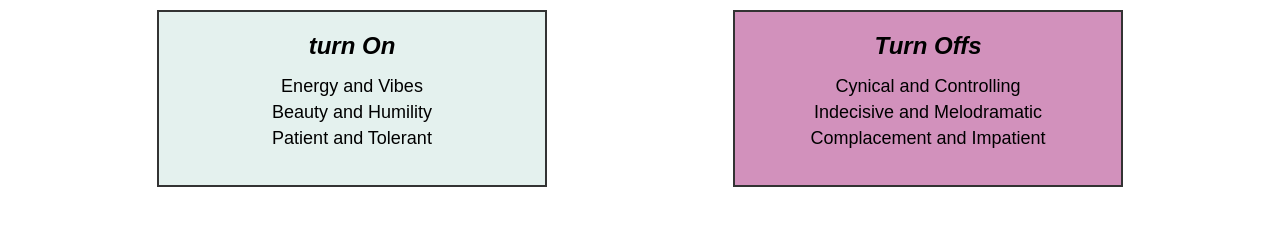
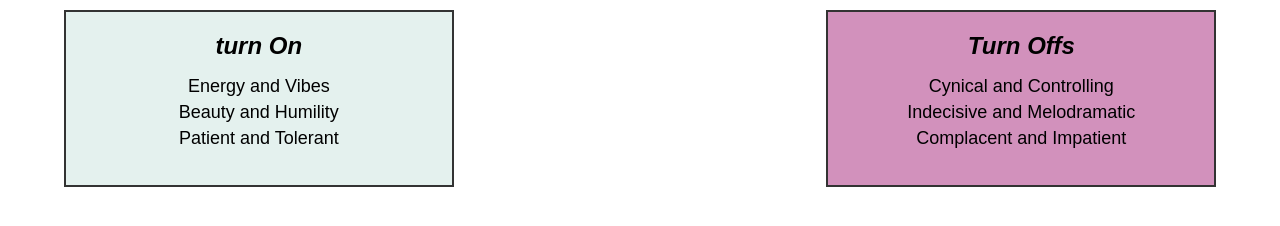
Before and after one commit to GalichaUCOS/CSSBannerFinals, a plain HTML site: page index.html in a window 1280 px wide. Drawn offline with Linux system fonts and the light colour scheme.

Commit message:
Update index.html

```diff
--- a/index.html
+++ b/index.html
@@ -12,8 +12,8 @@
     }
     .banner-container {
       display: flex;
-      justify-content: space-around;
-      margin: 10px auto;
+      justify-content: space-between;
+      margin: 10px auto; /* Adjusted margin */
       width: 90%;
     }
     .banner {
@@ -46,7 +46,7 @@
 <body>
   <div class="banner-container">
     <div class="banner turn-on-banner">
-      <div class="title"><I>turn On</I></div>
+      <div class="title"><i>turn On</i></div>
       <ul class="list">
         <li class="list-item">Energy and Vibes</li>
         <li class="list-item">Beauty and Humility</li>
@@ -58,7 +58,7 @@
       <ul class="list">
         <li class="list-item">Cynical and Controlling</li>
         <li class="list-item">Indecisive and Melodramatic</li>
-        <li class="list-item">Complacement and Impatient</li>
+        <li class="list-item">Complacent and Impatient</li> <!-- Corrected spelling -->
       </ul>
     </div>
   </div>
```
